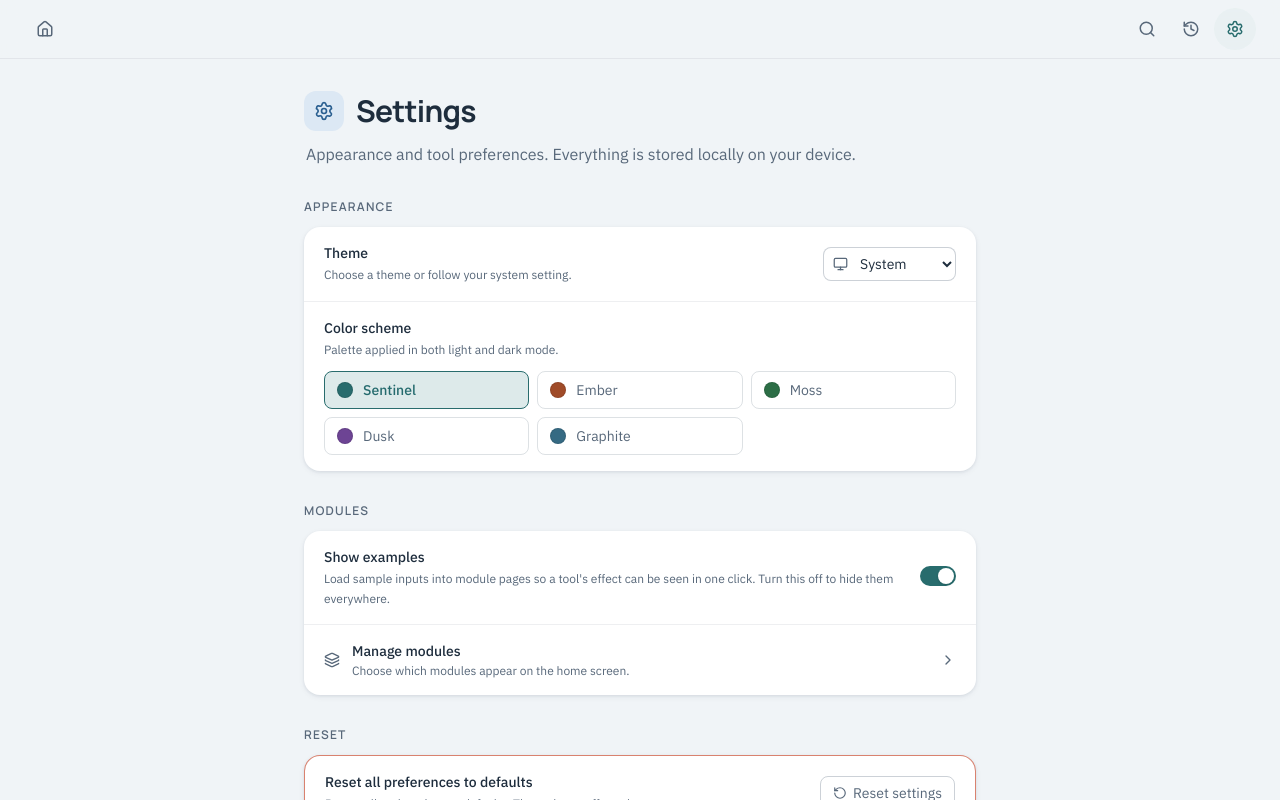
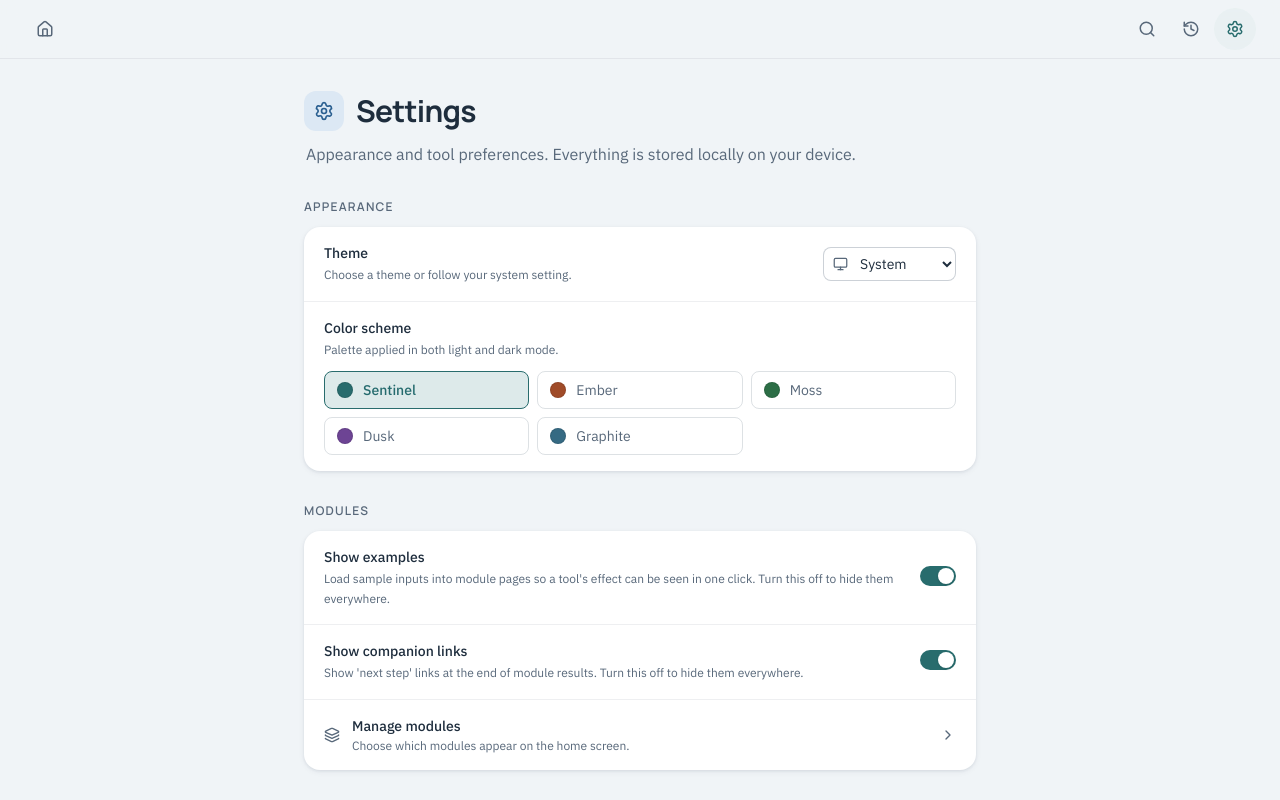
Before and after one commit to matth3wdsouza/sentinel, a Next.js app: page /settings in a window 1280 px wide. Shown: the top 800 px of the page. Built offline with nearby package versions, Linux system fonts and the light colour scheme.

Commit message:
feat: add global toggle for companion links

```diff
--- a/src/app/(shell)/settings/page.js
+++ b/src/app/(shell)/settings/page.js
@@ -52,6 +52,7 @@ function SettingsRow({ label, description, children }) {
 
 export default function SettingsPage() {
   const [tryExamples, setTryExamples] = usePreference("ui.tryExamples", true);
+  const [companionLinks, setCompanionLinks] = usePreference("ui.companionLinks", true);
   const [resetConfirming, setResetConfirming] = useState(false);
   const [resetSuccess, setResetSuccess] = useState(false);
   const [resetType, setResetType] = useState(null);
@@ -155,6 +156,16 @@ export default function SettingsPage() {
             checked={tryExamples}
             onChange={setTryExamples}
             ariaLabel="Show examples"
+          />
+        </SettingsRow>
+        <SettingsRow
+          label="Show companion links"
+          description="Show 'next step' links at the end of module results. Turn this off to hide them everywhere."
+        >
+          <Switch
+            checked={companionLinks}
+            onChange={setCompanionLinks}
+            ariaLabel="Show companion links"
           />
         </SettingsRow>
         <Link
--- a/src/components/CompanionLinks.js
+++ b/src/components/CompanionLinks.js
@@ -3,6 +3,9 @@
 import Link from "next/link";
 import { ArrowRight } from "lucide-react";
 import { ALL_MODULES } from "@/lib/modules";
+import { usePreference } from "@/lib/usePreference";
+
+const COMPANION_LINKS_PREFERENCE = "ui.companionLinks";
 
 // Target modules resolved once by path so each link can pick up the
 // destination module's own icon from the registry without callers having
@@ -28,7 +31,8 @@ const MODULES_BY_PATH = new Map(ALL_MODULES.map((m) => [m.path, m]));
 //     ResultCard, so there's nowhere to nest it (Guessability's score≤1 link).
 // Links always sit at the end of their flow, never interrupting a form.
 export default function CompanionLinks({ links = [], className = "" }) {
-  if (links.length === 0) return null;
+  const [showLinks] = usePreference(COMPANION_LINKS_PREFERENCE, true);
+  if (!showLinks || links.length === 0) return null;
   return (
     <div
       role="group"
```
